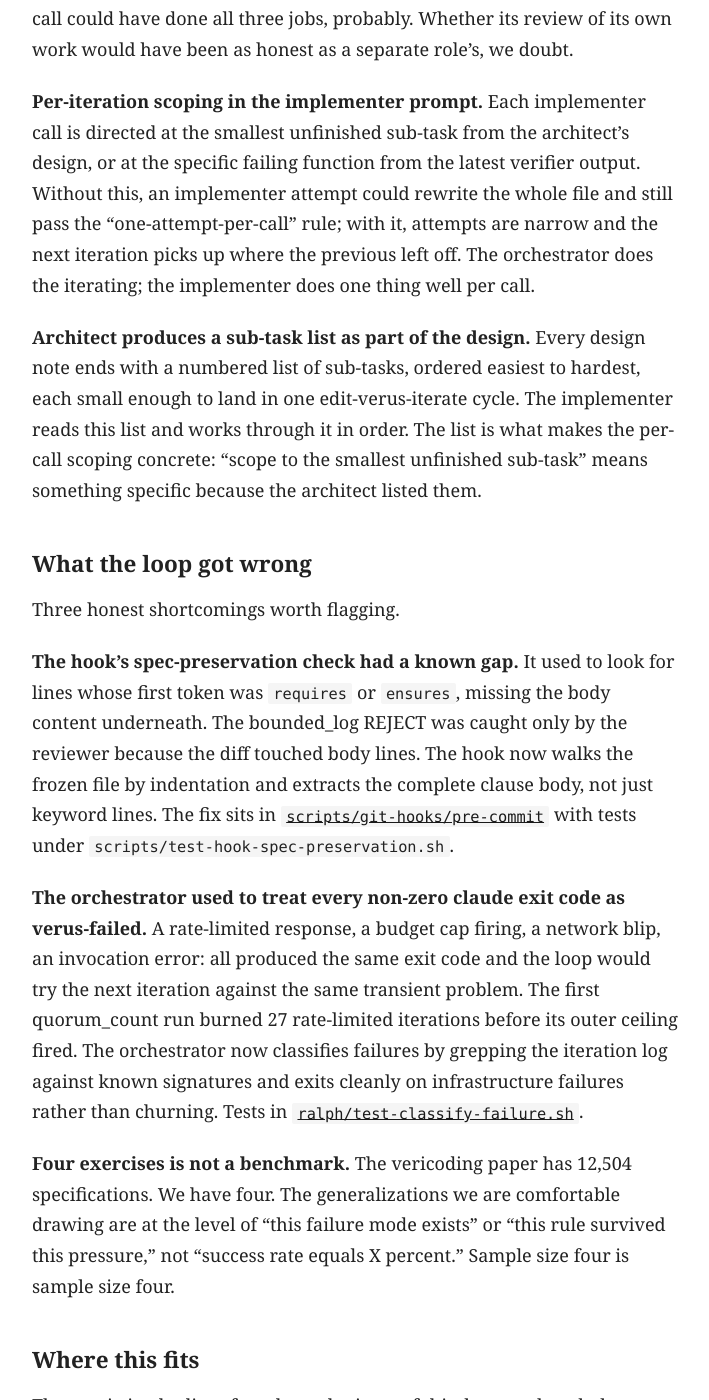
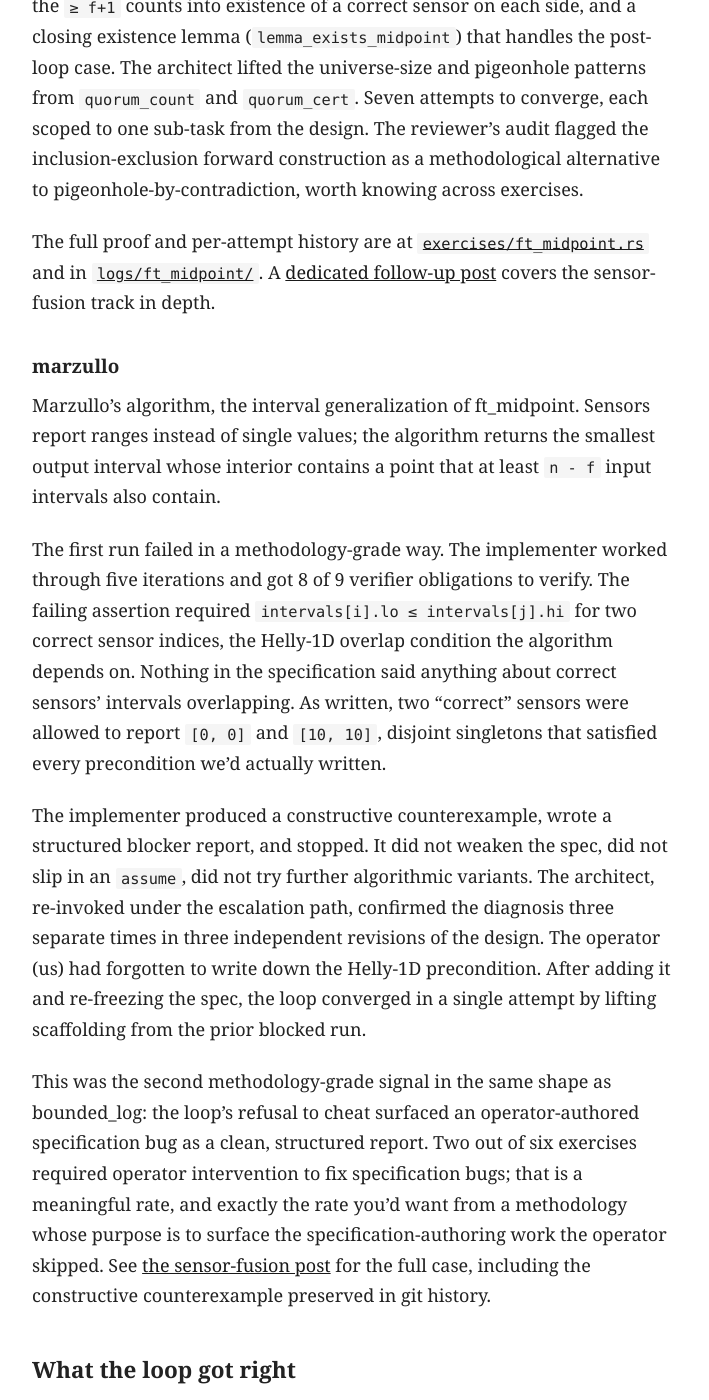
Before and after one commit to ranjithkannank/ranjithkannank.github.io, a Jekyll site: the page built from _posts/2026-05-10-verus-calibration-formal-verifier-loop.md, in a window 1280 px wide and 1400 px high, scrolled down 12419 px. Shown: the whole window, without its empty margins (285-994 px from the left). Built offline with Jekyll 4.4.1, drawn with Linux system fonts in a browser that asks for light colours; some of the changed text lies outside the part shown.

Commit message:
Update calibration post with sensor-fusion exercises
Adds ft_midpoint and marzullo as the fifth and sixth verified
exercises, including the marzullo operator-intervention case where
the loop's no-cheating rule surfaced a missing Helly-1D precondition.
Bumps exercise count throughout. Also drops the per-post license
notes from the two BFT-track posts since the site footer and repo
LICENSE already cover them.

Co-Authored-By: Claude Opus 4.7 <noreply@anthropic.com>

```diff
--- a/_posts/2026-05-10-verus-calibration-formal-verifier-loop.md
+++ b/_posts/2026-05-10-verus-calibration-formal-verifier-loop.md
@@ -11,13 +11,13 @@ related:
   - /2026/05/17/verified-byzantine-tolerant-sensor-fusion/
 ---
 
-An autonomous coding loop that cannot satisfy its feedback signal except by being correct turns out to be a useful construct. This post is what happens when we wire one to a formal verifier and ask it to prove four non-trivial things.
+An autonomous coding loop that cannot satisfy its feedback signal except by being correct turns out to be a useful construct. This post is what happens when we wire one to a formal verifier and ask it to prove six non-trivial things.
 
 The previous four posts in this series tightened the feedback signal that an autonomous coding loop runs against. First plain tests. Then [mutation testing](https://ranjithkannan.com/2026/04/19/pit-mutation-testing-ralph-loop/), to check that the tests caught real bugs. Then a [separate auditor](https://ranjithkannan.com/2026/04/23/final-validator-ralph-loop/), so the loop could not grade itself. Then [integration contracts](https://ranjithkannan.com/2026/04/27/integration-test-contracts/), to close the gap between green tests and observable correctness. Each step closed a hole through which a wrong loop could still pass.
 
 A formal verifier is the limit of that progression. It is a feedback signal the agent cannot satisfy except by either weakening the specification or actually being correct. The methodology in this post is the rule that closes the first path: no spec weakening, audited at two boundaries, on every commit. The empirical question is whether the loop can still produce verified code under that constraint.
 
-We picked Verus, because it operates on real Rust rather than on a custom language. We picked four exercises of increasing difficulty: a sorted binary search, a fixed-capacity append-only log with a frame property, a Byzantine quorum check whose spec talks about mathematical set cardinality but whose implementation has to walk a `Vec`, and a single-module quorum certificate with a safety lemma. The first two are textbook. The third is where the abstraction-to-implementation gap shows up. The fourth is the first artifact on a path toward verified Byzantine agreement.
+We picked Verus, because it operates on real Rust rather than on a custom language. We picked six exercises of increasing difficulty: a sorted binary search, a fixed-capacity append-only log with a frame property, a Byzantine quorum check whose spec talks about mathematical set cardinality but whose implementation has to walk a `Vec`, a single-module quorum certificate with a safety lemma, and two Byzantine-tolerant sensor-fusion algorithms (fault-tolerant midpoint and Marzullo's interval algorithm). The first two are textbook. The third is where the abstraction-to-implementation gap shows up. The fourth is the first BFT-path artifact. The fifth and sixth apply the BFT machinery to fault-tolerant sensor agreement.
 
 Everything described here lives at <https://github.com/ranjithkannank/verus-calibration>. The per-section links below point at the exact files.
 
@@ -99,7 +99,7 @@ done <<< "$frozen"
 
 **Capability boundary: a Claude Code tool whitelist.** Each `claude -p` call passes a role-scoped `--allowedTools` list and a universal `--disallowedTools` deny set. The deny set includes `WebFetch`, `WebSearch`, `Task` (no sub-agent fan-out), bash patterns for `rm`, `git push/reset/rebase/checkout/restore/config`, `*--no-verify*` so the agent cannot bypass the hook, `curl/wget/ssh`, `brew/npm/pip`, `sudo`. The architect gets only the tools it needs to write a design note. The reviewer does not get `Edit`.
 
-To state what this is not: it is not process isolation, it is not a network namespace, and a deliberately adversarial agent could find paths around it. The agents in this experiment are not adversarial. The boundary's job is to make it impossible for an honest worker to cheat accidentally. To silently weaken a spec because the verifier complained, or to slip an `assume` past the reviewer because it was tired. That boundary held across all four exercises.
+To state what this is not: it is not process isolation, it is not a network namespace, and a deliberately adversarial agent could find paths around it. The agents in this experiment are not adversarial. The boundary's job is to make it impossible for an honest worker to cheat accidentally. To silently weaken a spec because the verifier complained, or to slip an `assume` past the reviewer because it was tired. That boundary held across all six exercises.
 
 ## What happened
 
@@ -109,6 +109,8 @@ To state what this is not: it is not process isolation, it is not a network name
 | bounded_log      | DONE   | 1 (post re-freeze) | Methodology pressed hardest here.               |
 | quorum_count     | DONE   | 2                  | Real concrete-to-abstract proof engineering.    |
 | quorum_cert      | DONE   | 6                  | First BFT-shaped exercise. Six narrow iterations through the architect's sub-task list. Pigeonhole-via-contradiction proof of a quorum certificate's honest-voter guarantee. |
+| ft_midpoint      | DONE   | 7                  | First sensor-fusion artifact. Brute-force scan with inclusion-exclusion proof. |
+| marzullo         | DONE   | 1 (post re-freeze) | Interval generalization. Operator-intervention case: the loop refused to verify and surfaced a missing Helly-1D precondition. |
 
 ### binary_search
 
@@ -238,6 +240,24 @@ The architect proposed a bitmap-backed structural check (the same pattern that w
 
 The reviewer's APPROVE noted the same pattern recurring across exercises and flagged it for the architect's playbook. Cross-exercise memory in `AGENTS.md` already contained the universe-size lemma pattern from `quorum_count`; the architect for `quorum_cert` lifted it directly. Each exercise's findings make the next one cheaper. The full per-attempt history and reviewer audit live in [`logs/quorum_cert/`](https://github.com/ranjithkannank/verus-calibration/tree/main/logs/quorum_cert), and the verified module sits at [`exercises/quorum_cert.rs`](https://github.com/ranjithkannank/verus-calibration/blob/main/exercises/quorum_cert.rs). A [dedicated follow-up post](https://ranjithkannan.com/2026/05/16/verified-byzantine-quorum-certificate/) covers the proof structure, the pigeonhole-by-contradiction pattern, and the BFT-path roadmap in more depth.
 
+### ft_midpoint
+
+The first sensor-fusion artifact. Input: a vector of `i64` sensor readings and a Byzantine bound `f`. Output: a single `i64` guaranteed to lie between the lowest and highest readings that honest sensors would have produced. The implementer's algorithm was a brute-force scan: for each candidate reading, count how many readings are `≤` it and how many are `≥` it; the first candidate with both counts at least `f + 1` is the answer.
+
+The proof reduces to inclusion-exclusion over set cardinalities. Two prefix-set helpers (`count_le`, `count_ge`) with five-conjunct invariants, two pigeonhole lemmas (`lemma_pigeonhole_le`, `lemma_pigeonhole_ge`) that lift the `≥ f+1` counts into existence of a correct sensor on each side, and a closing existence lemma (`lemma_exists_midpoint`) that handles the post-loop case. The architect lifted the universe-size and pigeonhole patterns from `quorum_count` and `quorum_cert`. Seven attempts to converge, each scoped to one sub-task from the design. The reviewer's audit flagged the inclusion-exclusion forward construction as a methodological alternative to pigeonhole-by-contradiction, worth knowing across exercises.
+
+The full proof and per-attempt history are at [`exercises/ft_midpoint.rs`](https://github.com/ranjithkannank/verus-calibration/blob/main/exercises/ft_midpoint.rs) and in [`logs/ft_midpoint/`](https://github.com/ranjithkannank/verus-calibration/tree/main/logs/ft_midpoint). A [dedicated follow-up post](https://ranjithkannan.com/2026/05/17/verified-byzantine-tolerant-sensor-fusion/) covers the sensor-fusion track in depth.
+
+### marzullo
+
+Marzullo's algorithm, the interval generalization of ft_midpoint. Sensors report ranges instead of single values; the algorithm returns the smallest output interval whose interior contains a point that at least `n - f` input intervals also contain.
+
+The first run failed in a methodology-grade way. The implementer worked through five iterations and got 8 of 9 verifier obligations to verify. The failing assertion required `intervals[i].lo ≤ intervals[j].hi` for two correct sensor indices, the Helly-1D overlap condition the algorithm depends on. Nothing in the specification said anything about correct sensors' intervals overlapping. As written, two "correct" sensors were allowed to report `[0, 0]` and `[10, 10]`, disjoint singletons that satisfied every precondition we'd actually written.
+
+The implementer produced a constructive counterexample, wrote a structured blocker report, and stopped. It did not weaken the spec, did not slip in an `assume`, did not try further algorithmic variants. The architect, re-invoked under the escalation path, confirmed the diagnosis three separate times in three independent revisions of the design. The operator (us) had forgotten to write down the Helly-1D precondition. After adding it and re-freezing the spec, the loop converged in a single attempt by lifting scaffolding from the prior blocked run.
+
+This was the second methodology-grade signal in the same shape as bounded_log: the loop's refusal to cheat surfaced an operator-authored specification bug as a clean, structured report. Two out of six exercises required operator intervention to fix specification bugs; that is a meaningful rate, and exactly the rate you'd want from a methodology whose purpose is to surface the specification-authoring work the operator skipped. See [the sensor-fusion post](https://ranjithkannan.com/2026/05/17/verified-byzantine-tolerant-sensor-fusion/) for the full case, including the constructive counterexample preserved in git history.
+
 ## What the loop got right
 
 Five claims we are willing to defend from this run.
@@ -260,7 +280,7 @@ Three honest shortcomings worth flagging.
 
 **The orchestrator used to treat every non-zero claude exit code as verus-failed.** A rate-limited response, a budget cap firing, a network blip, an invocation error: all produced the same exit code and the loop would try the next iteration against the same transient problem. The first quorum_count run burned 27 rate-limited iterations before its outer ceiling fired. The orchestrator now classifies failures by grepping the iteration log against known signatures and exits cleanly on infrastructure failures rather than churning. Tests in [`ralph/test-classify-failure.sh`](https://github.com/ranjithkannank/verus-calibration/blob/main/ralph/test-classify-failure.sh).
 
-**Four exercises is not a benchmark.** The vericoding paper has 12,504 specifications. We have four. The generalizations we are comfortable drawing are at the level of "this failure mode exists" or "this rule survived this pressure," not "success rate equals X percent." Sample size four is sample size four.
+**Six exercises is not a benchmark.** The vericoding paper has 12,504 specifications. We have six. The generalizations we are comfortable drawing are at the level of "this failure mode exists" or "this rule survived this pressure," not "success rate equals X percent." Sample size six is sample size six.
 
 ## Where this fits
 
@@ -278,7 +298,7 @@ After the Microsoft work in particular, the claim worth defending is narrower th
 
 There is also a second contribution worth naming: the operator-intervention case on bounded_log. Most published vericoding results either succeed silently or fail silently. The loop's behavior on the bounded_log conflict, where the agent refused to cheat in either direction, articulated the constraint, named the empowered role, and stopped, is the kind of structured-failure output a trustworthy methodology should produce. A single-shot prompt would either silently apply `final(self)` or silently fail. This run surfaced the conflict, blamed the right party (the operator), and waited.
 
-The next rung is multi-module Verus code with cross-module invariants. The first single-module BFT primitive (a verified quorum certificate with its safety lemma) is in the repo as `quorum_cert`; the multi-module step is the next concrete artifact on the path. Drawing tasks from VeruSAGE-Bench so the results are comparable to existing published numbers, with AutoVerus and VeruSAGE as baselines, is the obvious benchmark direction once the multi-module harness is built.
+The next rung is multi-module Verus code with cross-module invariants. The first single-module BFT primitives are in the repo: a verified quorum certificate with its safety lemma (`quorum_cert`), and two Byzantine-tolerant sensor-fusion algorithms (`ft_midpoint` and `marzullo`). The multi-module step is the next concrete artifact on the path. Drawing tasks from VeruSAGE-Bench so the results are comparable to existing published numbers, with AutoVerus and VeruSAGE as baselines, is the obvious benchmark direction once the multi-module harness is built.
 
 ## Reproducing
 
```
Also changed, not shown: _posts/2026-05-16-verified-byzantine-quorum-certificate.md (+0 -2 lines), _posts/2026-05-17-verified-byzantine-tolerant-sensor-fusion.md (+0 -2 lines).
